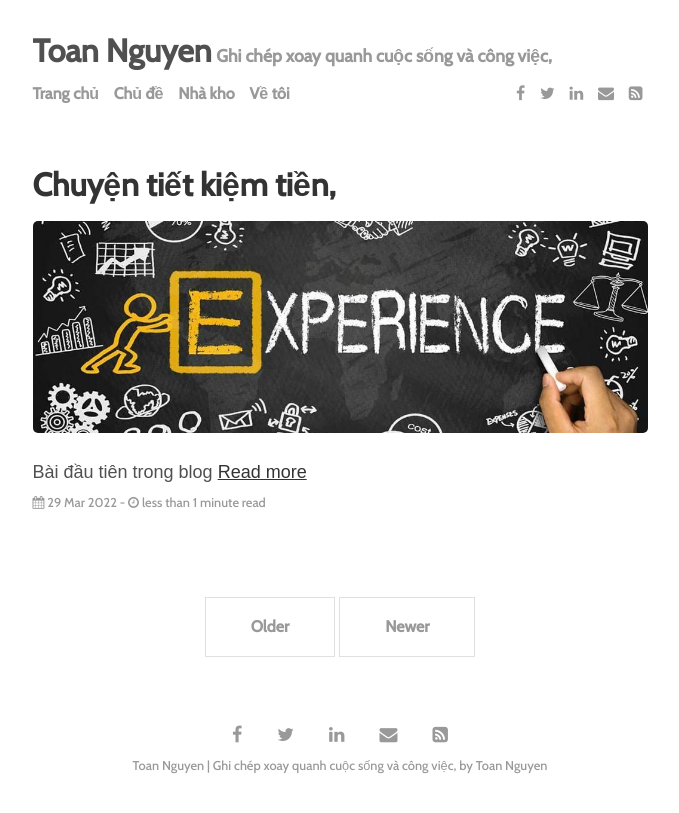
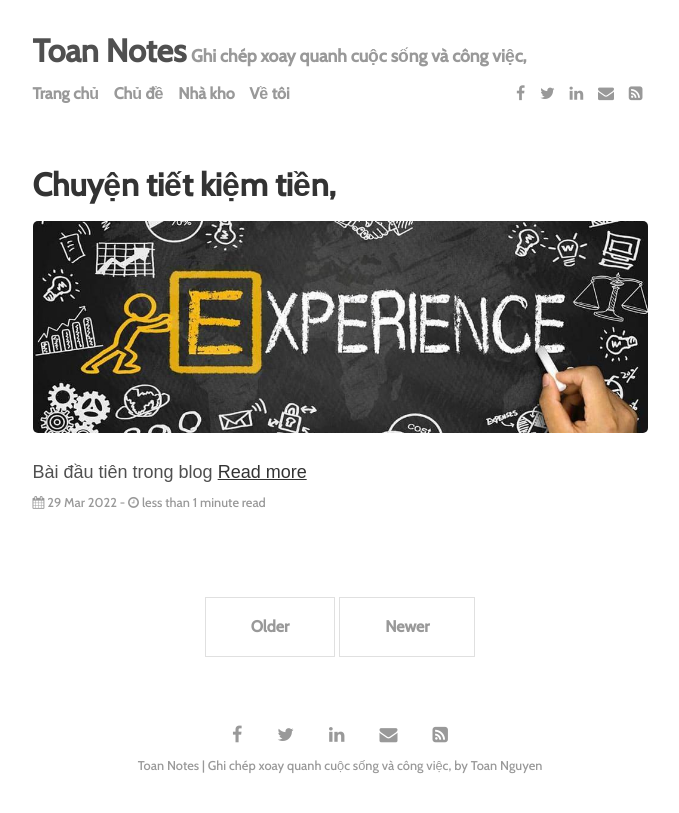
Before and after one commit to toannai/blog, a Jekyll site: the page built from index.html, in a window 1280 px wide. Shown: the top 813 px of the page, without its empty margins (300-979 px from the left). Built offline with Jekyll 4.4.1, drawn with Linux system fonts in a browser that asks for light colours; some web fonts are replaced; the list of posts is cut into pages by our own code.

Commit message:
change title

```diff
--- a/_config.yml
+++ b/_config.yml
@@ -20,7 +20,7 @@ permalink:           /:title
 plugins:             [jekyll-paginate, jekyll-sitemap, jekyll-feed, jekyll-seo-tag]
 
 # Customise atom feed settings (this is where Jekyll-Feed gets configuration information)
-title:		           'Toan Nguyen'
+title:		           'Toan Notes'
 description:	       'Ghi chép xoay quanh cuộc sống và công việc,'
 author:              'Toan Nguyen'
 
```
